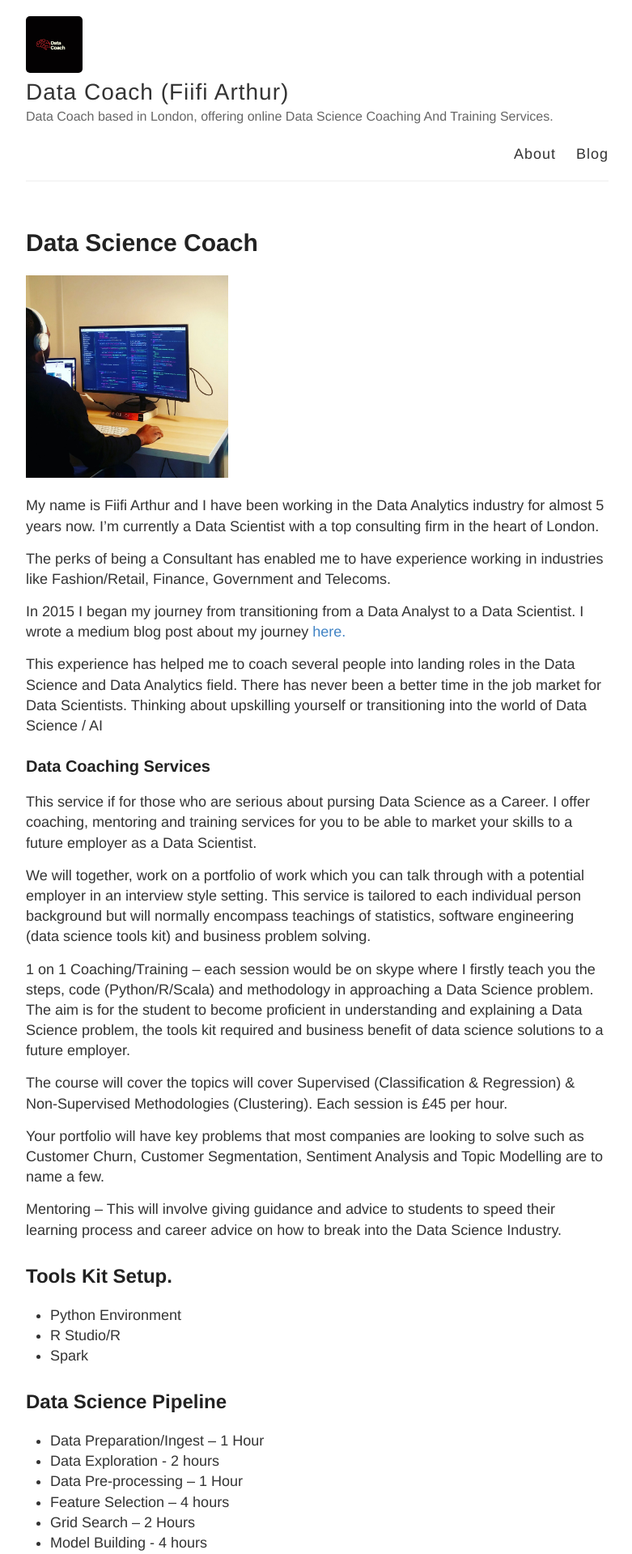
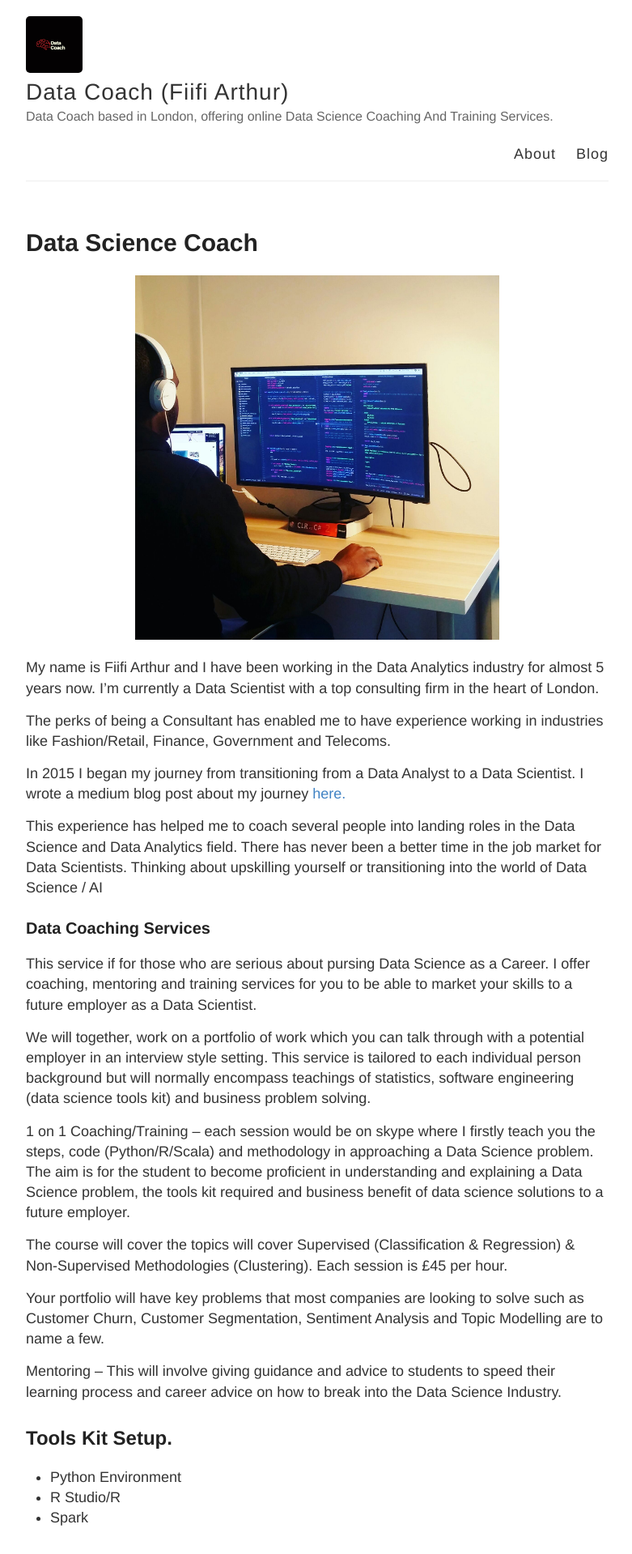
Before and after one commit to Fiifi2015/Fiifi2015.github.io, a Jekyll site: the page built from about.md, in a window 1280 px wide. Shown: the top 1919 px of the page at 81% size, without its empty margins (248-1029 px from the left). Built offline with Jekyll 4.4.1, drawn with Linux system fonts in a browser that asks for light colours.

Commit message:
more changes

```diff
--- a/about.md
+++ b/about.md
@@ -4,7 +4,9 @@ title: Data Science Coach
 #permalink: /about/
 ---
 
-<img align="center" src="https://raw.githubusercontent.com/Fiifi2015/Fiifi2015.github.io/master/images/photo1.jpeg" width="250" height="250">
+<p align="center">
+  <img width="450" height="450" src="https://raw.githubusercontent.com/Fiifi2015/Fiifi2015.github.io/master/images/photo1.jpeg">
+</p>
 
 My name is Fiifi Arthur and I have been working in the Data Analytics industry for almost 5 years now. I'm currently a Data Scientist with a top consulting firm in the heart of London.
 
```
